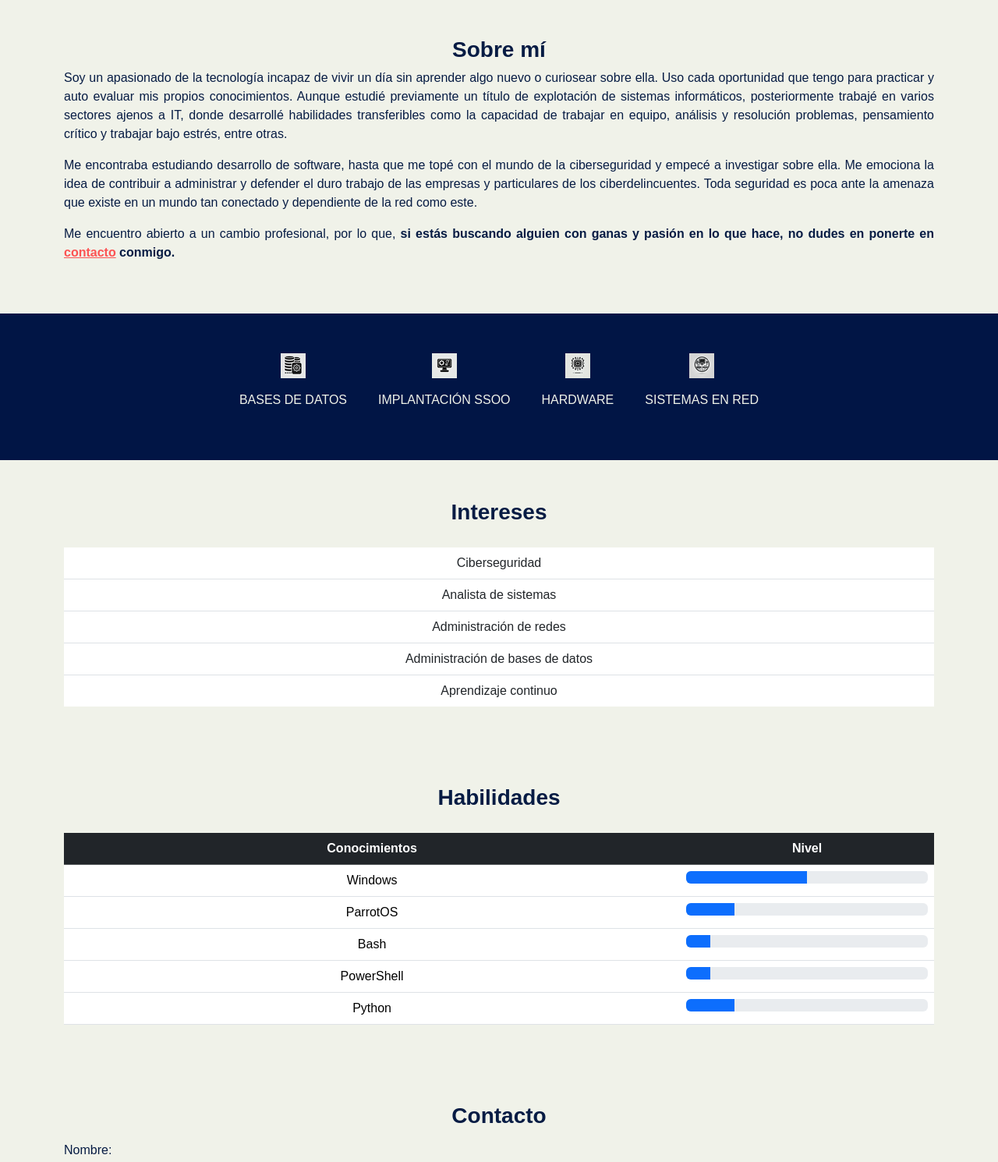
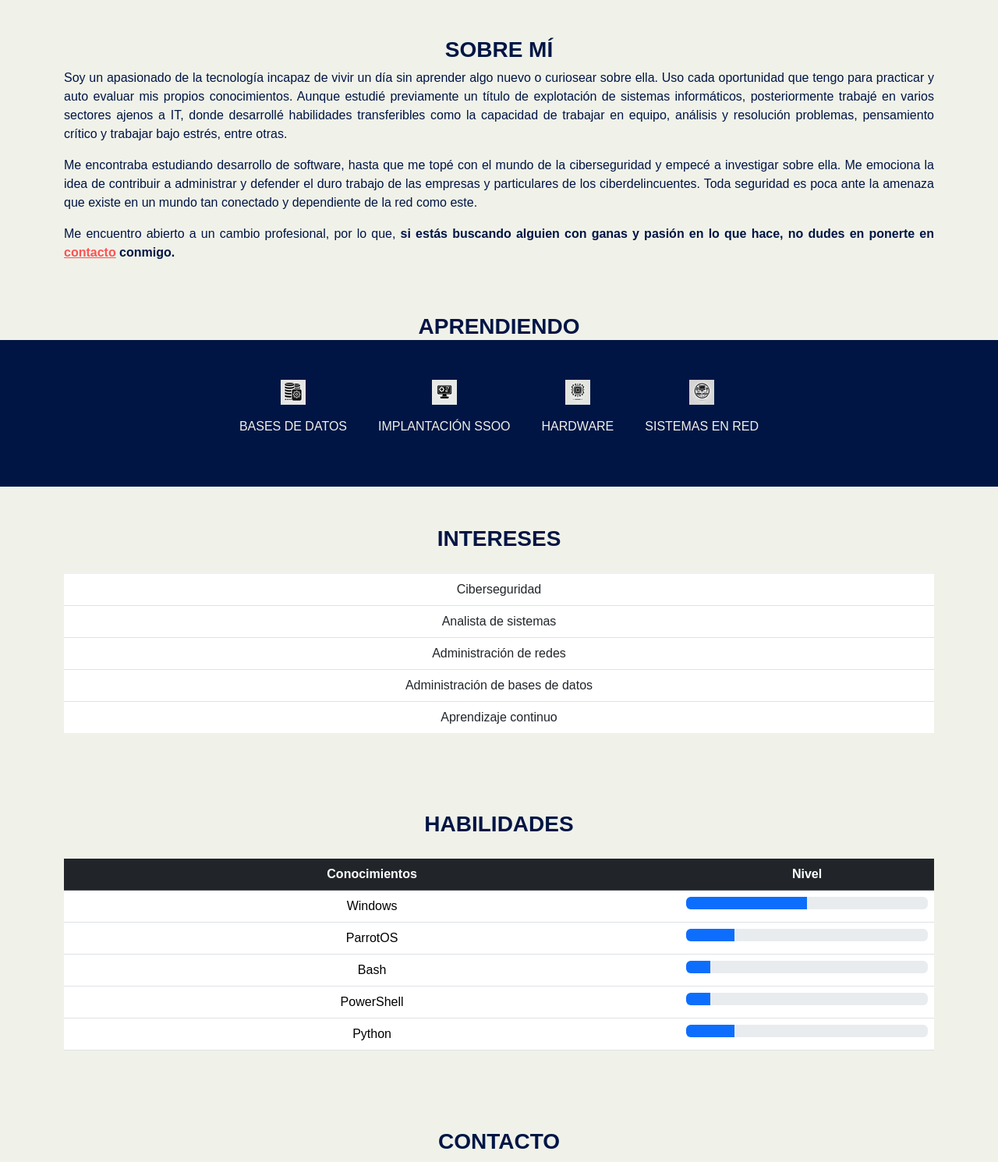
Before and after one commit to dballvea/dballvea-portfolio, a plain HTML site: page index.html in a window 1280 px wide. Shown: the part 677-2167 px from the top of the page at 78% size. Drawn offline with nearby package versions, Linux system fonts and the light colour scheme.

Commit message:
title_upper_case_delete_scrollspy

```diff
--- a/css/style.css
+++ b/css/style.css
@@ -1,6 +1,6 @@
 .cuerpo {
     background-color: #F0F2e9;
-    color: #071c44;
+    color: #011545;
     font-family: Arial, Helvetica, sans-serif
 }
 
--- a/index.html
+++ b/index.html
@@ -4,7 +4,7 @@
 <head>
     <meta charset="UTF-8" />
     <meta name="viewport" content="width=device-width, initial-scale=1.0" />
-    <title>Página Personal de Presentación</title>
+    <title>Diego Ballester Vea - Portafolio Personal</title>
     <link rel="icon" href="img/logo_rt_ico.png" type="image/x-icon" />
     <link href="https://cdn.jsdelivr.net/npm/bootstrap@5.3.3/dist/css/bootstrap.min.css" rel="stylesheet" />
     <link rel="stylesheet" href="css/style.css" />
@@ -56,7 +56,7 @@
         </div>
     </header>
     <!-- MAIN -->
-    <main data-bs-spy="scroll" data-bs-target="#barra_menu" data-bs-offset="50" class="position-relative">
+    <main>
         <!-- INTRODUCCIÓN -->
         <section class="fondo_perfil">
             <div class="container" style="margin-top: 55px; padding-top: 100px">
@@ -87,7 +87,7 @@
         <section id="sobre_mi" class="margen_scroll">
             <div class="container espaciado_seccion">
                 <div class="text-center">
-                    <h3><b>Sobre mí</b></h3>
+                    <h3><b>SOBRE MÍ</b></h3>
                     <p style="text-align: justify">
                         Soy un apasionado de la tecnología incapaz de vivir un día sin
                         aprender algo nuevo o curiosear sobre ella. Uso cada oportunidad
@@ -118,6 +118,9 @@
         </section>
         <!-- APRENDIENDO -->
         <section id="aprendiendo" class="margen_scroll">
+            <div>
+                <h3 class="text-center" style="margin-bottom: 0px;"><b>APRENDIENDO</b></h3>
+            </div>
             <div class="container-fluid color_barra espaciado_seccion">
                 <div class="container">
                     <table style="margin: auto;">
@@ -146,7 +149,7 @@
         <!-- INTERESES -->
         <section id="intereses" class="margen_scroll">
             <div class="container espaciado_seccion text-center">
-                <h3 style="padding-bottom: 20px;"><b>Intereses</b></h3>
+                <h3 style="padding-bottom: 20px;"><b>INTERESES</b></h3>
                 <ul class="list-group list-group-flush">
                     <li class="list-group-item">Ciberseguridad</li>
                     <li class="list-group-item">Analista de sistemas</li>
@@ -159,7 +162,7 @@
         <!-- HABILIDADES -->
         <section id="habilidades" class="margen_scroll">
             <div class="container espaciado_seccion text-center">
-                <h3 style="padding-bottom: 20px;"><b>Habilidades</b></h3>
+                <h3 style="padding-bottom: 20px;"><b>HABILIDADES</b></h3>
                 <table class="table" style="margin: auto;">
                     <tr>
                         <th class="table-dark">Conocimientos</th>
@@ -212,7 +215,7 @@
         <!-- CONTACTO -->
         <section id="contacto" class="margen_scroll">
             <div class="container espaciado_seccion">
-                <h3 class="text-center"><b>Contacto</b></h3>
+                <h3 class="text-center"><b>CONTACTO</b></h3>
                 <form action="mailto:dballestervea@proton.mail" method="post">
                     <div class="mb-3 mt-3">
                         <label for="nombre" class="form-label">Nombre:</label>
```
